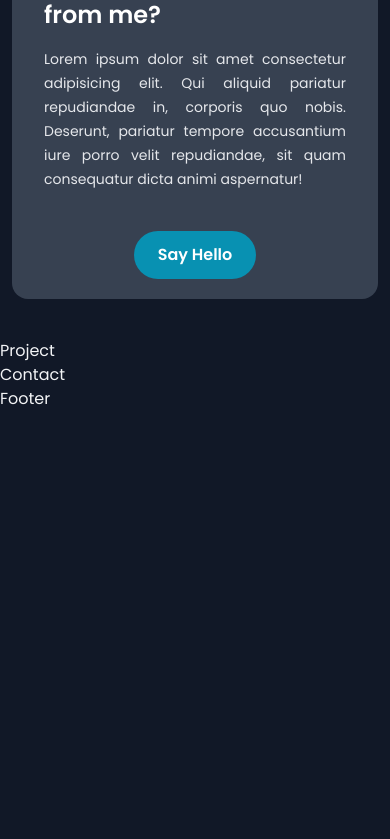
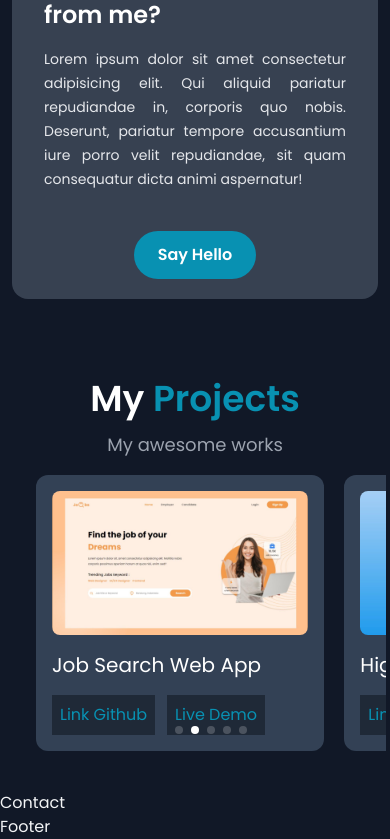
Before and after one commit to Orozimbo1/Portifolio, a React (Vite) app: page / in a window 390 px wide. Shown: the part 4482-5321 px from the top of the page. Before the commit the page ends 4893 px from the top, so only its background shows below. Built offline with nearby package versions, Linux system fonts and the light colour scheme.

Commit message:
Seção projetos concluida

```diff
--- a/src/components/Project.jsx
+++ b/src/components/Project.jsx
@@ -1,8 +1,72 @@
 import React from 'react'
+import { Swiper, SwiperSlide } from 'swiper/react';
+import { Pagination, Autoplay } from 'swiper'
+
+import 'swiper/css';
+import 'swiper/css/pagination'
+
+import project1 from '../assets/images/project-1.png'
+import project2 from '../assets/images/project-2.jpg'
+import project3 from '../assets/images/project-3.jpg'
+import project4 from '../assets/images/project-4.jpg'
+import project5 from '../assets/images/project-5.png'
+import project_person from '../assets/images/project_person1.png'
 
 const Project = () => {
+  const projects = [
+    {img: project1, name: 'Movie App', link_github: 'www.github.com/Orozimbo1', live_demo: 'http://www.localhost:8001'},
+    {img: project2, name: 'Job Search Web App', link_github: 'www.github.com/Orozimbo1', live_demo: 'http://www.localhost:8001'},
+    {img: project3, name: 'Highking', link_github: 'www.github.com/Orozimbo1', live_demo: 'http://www.localhost:8001'},
+    {img: project4, name: 'React Nav', link_github: 'www.github.com/Orozimbo1', live_demo: 'http://www.localhost:8001'},
+    {img: project5, name: 'Vue Country', link_github: 'www.github.com/Orozimbo1', live_demo: 'http://www.localhost:8001'}
+  ]
+
   return (
-    <div>Project</div>
+    <section id='projects' className='py-10 text-white'>
+      <div className='text-center mb-4'>
+        <h3 className='text-4xl font-semibold'>
+          My <span className='text-cyan-600'>Projects</span>
+        </h3>
+        <p className='text-gray-400 mt-3 text-lg'>My awesome works</p>
+      </div>
+      <div className='flex max-w-6xl px-5 mx-auto items-center relative'>
+        <div className='lg:w-2/3 w-full mx-4'>
+          <Swiper
+            slidesPerView={1.2}
+            spaceBetween={20}
+            breakpoints={{
+              768: {
+                slidesPerView: 2,
+              }
+            }}
+            loop={true}
+            autoplay={{
+              delay: 3000,
+            }}
+            pagination={{
+              clickable: true,
+            }}
+            modules={[Pagination, Autoplay]}
+          >
+            {projects?.map((project, i) => (
+              <SwiperSlide key={i}>
+                <div className='h-fit w-full p-4 bg-slate-700 rounded-xl'>
+                  <img src={project.img} alt="" className='rounded-lg' />
+                  <h3 className='text-xl my-4'>{project.name}</h3>
+                  <div className='flex gap-3'>
+                    <a href={project.link_github} className='text-cyan-600 bg-gray-800 p-2 inline-block' target='_blank'>Link Github</a>
+                    <a href={project.live_demo} className='text-cyan-600 bg-gray-800 p-2 inline-block' target='_blank'>Live Demo</a>
+                  </div>
+                </div>
+              </SwiperSlide>
+            ))}
+          </Swiper>
+        </div>
+        <div className='lg:block hidden'>
+          <img src={project_person} alt="" className='h-96' />
+        </div>
+      </div>
+    </section>
   )
 }
 
--- a/src/index.css
+++ b/src/index.css
@@ -17,3 +17,7 @@ body {
 .aboutImg::after {
   @apply content-[''] w-full left-0 top-0 rounded-xl rotate-12 h-full absolute bg-gray-600 -z-10
 }
+
+.swiper-pagination-bullet {
+  @apply bg-white
+}
```
